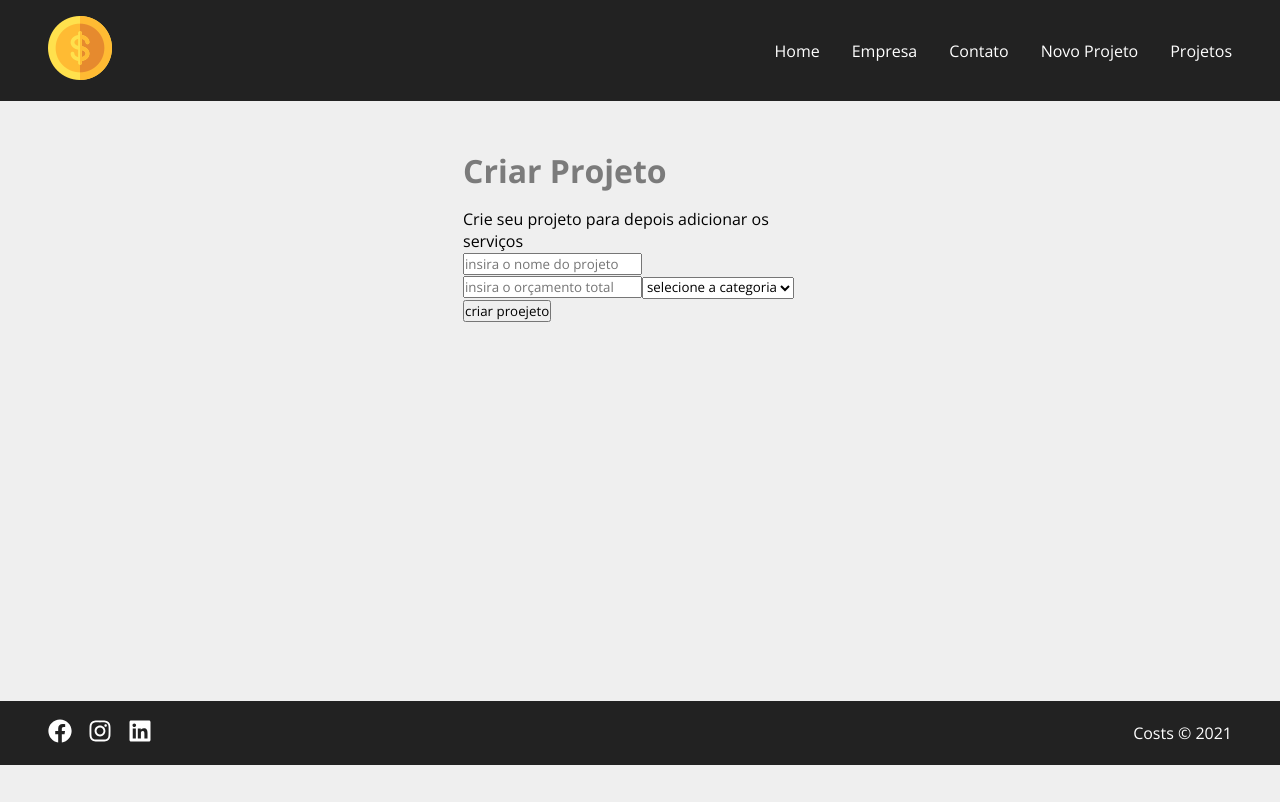
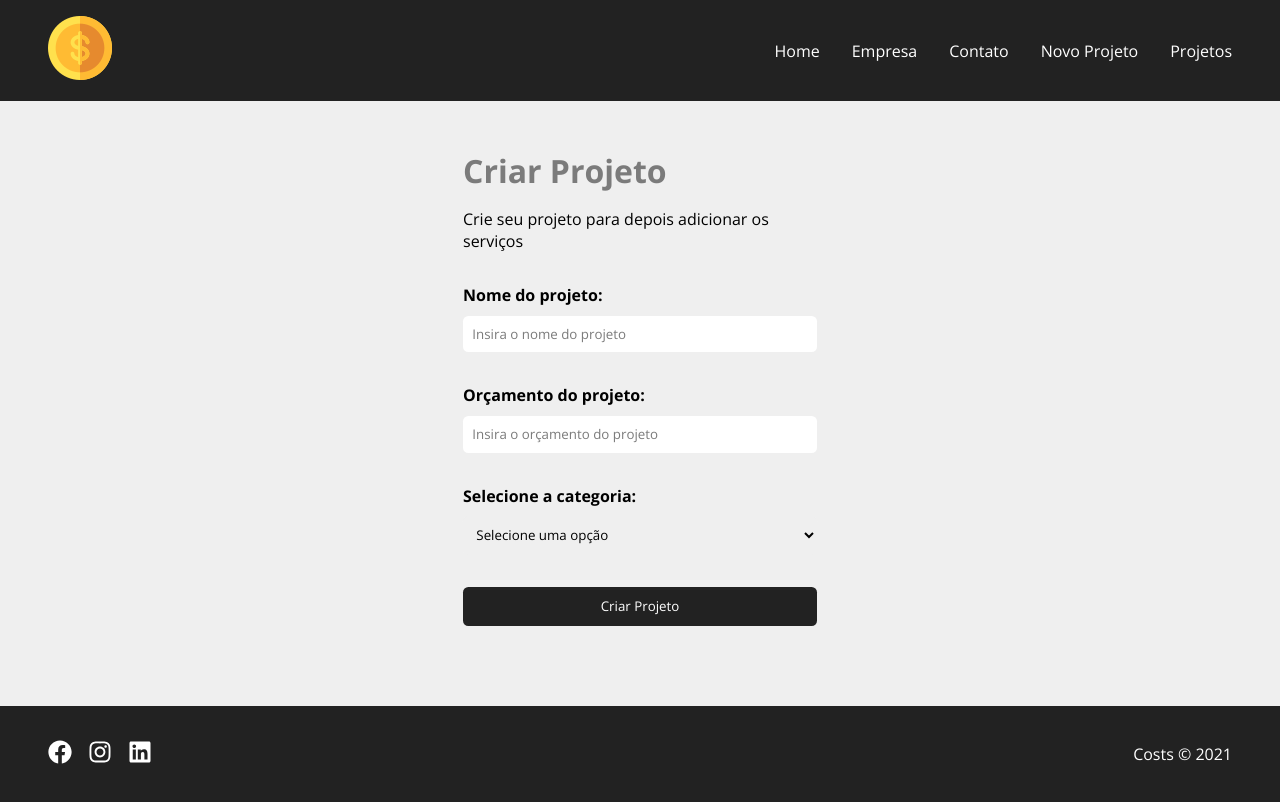
Before and after one commit to gabriel-ataidev/coin-project, a React (Create React App) app: page /newproject in a window 1280 px wide. Built offline with nearby package versions, Linux system fonts and the light colour scheme.

Commit message:
input components all set

```diff
--- /dev/null
+++ b/src/components/form/Input.js
@@ -0,0 +1,11 @@
+import styles from './Input.module.css'
+function Input({type, text, name, placeholder, handleOnChange, value}) {
+    return(
+        <div className={styles.form_control}>
+            <label htmlFor={name}>{text}:</label>
+                <input type={type} name={name} id={name} placeholder={placeholder} onChange={handleOnChange} value={value} />
+        </div>
+    )
+}
+
+export default Input
--- /dev/null
+++ b/src/components/form/Input.module.css
@@ -0,0 +1,17 @@
+.form_control{
+    display: flex;
+    flex-direction: column;
+    margin-bottom: 1em;
+}
+.form_control label{
+    margin-bottom: .6em;
+    font-weight: bold;
+}
+.form_control input{
+    padding: .7em;
+    border-radius: .4em;
+    border: none;
+}
+.form_control input::placeholder{
+    color: #7b7b7b;
+}
--- /dev/null
+++ b/src/components/form/Select.js
@@ -0,0 +1,14 @@
+import styles from "./Select.module.css";
+function Select({options, text, name, placeholder, handleOnChange, value}) {
+  return (
+    <div className={styles.form_control}>
+      <label htmlFor={name}>{text}:</label>
+      <select name={name} id={name}>
+        <option disabled selected>Selecione uma opção</option>
+        <option>Selecione uma opção</option>
+      </select>
+    </div>
+  );
+}
+
+export default Select;
--- /dev/null
+++ b/src/components/form/Select.module.css
@@ -0,0 +1,14 @@
+.form_control{
+    display: flex;
+    flex-direction: column;
+    margin-bottom: 1em;
+}
+.form_control label{
+    margin-bottom: .6em;
+    font-weight: bold;
+}
+.form_control select{
+    padding: .7em;
+    border-radius: .4em;
+    border: none;
+}
--- /dev/null
+++ b/src/components/form/SubmitButton.js
@@ -0,0 +1,6 @@
+import styles from "./SubmitButton.module.css";
+function SubmitButton({text}) {
+  return <button className={styles.btn}>{text}</button>
+}
+
+export default SubmitButton;
--- /dev/null
+++ b/src/components/form/SubmitButton.module.css
@@ -0,0 +1,13 @@
+.btn{
+    background: #222;
+    color: #fff;
+    padding: 0.8em 1.2em;
+    text-decoration: none;
+    transition: .4s ease-in-out;
+    cursor: pointer;
+    border: none;
+    border-radius: .4em;
+}
+.btn:hover{
+    color: #ffbb33;
+}
--- a/src/components/layout/Footer.js
+++ b/src/components/layout/Footer.js
@@ -1,17 +1,25 @@
-import {FaFacebook, FaInstagram, FaLinkedin} from 'react-icons/fa'
-import styles from './Footer.module.css'
+import {FaFacebook, FaInstagram, FaLinkedin} from "react-icons/fa";
+import styles from "./Footer.module.css";
 
-function Footer(){
-    return(
-        <footer className={styles.footer}>
-            <ul className={styles.social_list}>
-                <li><FaFacebook/></li>
-                <li><FaInstagram/></li>
-                <li><FaLinkedin/></li>
-            </ul>
-            <span>Costs &copy; 2021</span>
-        </footer>
-    )
+function Footer() {
+  return (
+    <div className={styles.footer_container}>
+      <footer className={styles.footer}>
+        <ul className={styles.social_list}>
+          <li>
+            <FaFacebook />
+          </li>
+          <li>
+            <FaInstagram />
+          </li>
+          <li>
+            <FaLinkedin />
+          </li>
+        </ul>
+        <span>Costs &copy; 2021</span>
+      </footer>
+    </div>
+  );
 }
 
-export default Footer
+export default Footer;
--- a/src/components/layout/Footer.module.css
+++ b/src/components/layout/Footer.module.css
@@ -1,11 +1,14 @@
+.footer_container{
+    background: #222;
+    max-width: 100%;
+    padding: 1em 3em;
+}
 .footer{
     display: flex;
     text-align: center;
     justify-content: space-between;
     align-items: center;
-    background: #222;
     color: #fff;
-    padding: 1em 3em;
     height: 8vh;
     max-width: 1300px;
     margin: 0 auto;
--- a/src/components/pages/NewProject.js
+++ b/src/components/pages/NewProject.js
@@ -6,7 +6,7 @@
     <div className={styles.newproject_container}>
       <h1>Criar Projeto</h1>
       <p>Crie seu projeto para depois adicionar os serviços</p>
-      <ProjectForm/>
+      <ProjectForm btnText="Criar Projeto"/>
     </div>
   );
 }
--- a/src/components/project/ProjectForm.js
+++ b/src/components/project/ProjectForm.js
@@ -1,12 +1,14 @@
-function ProjectForm() {
+import styles from './ProjectForm.module.css'
+import Input from '../form/Input'
+import Select from '../form/Select'
+import SubmitButton from '../form/SubmitButton'
+function ProjectForm({btnText}) {
     return (
-        <form>
-            <input type="text" placeholder="insira o nome do projeto"/>
-            <input type="number" placeholder="insira o orçamento total"/>
-            <select name="category_id">
-                <option disabled selected>selecione a categoria</option>
-            </select>
-            <input type="submit" value="criar proejeto"/>
+        <form className={styles.form}>
+            <Input type='type' text='Nome do projeto' name='name' placeholder='Insira o nome do projeto' />
+            <Input type='number' text='Orçamento do projeto' name='budget' placeholder='Insira o orçamento do projeto' />
+            <Select name="category_id" text="Selecione a categoria"/>
+            <SubmitButton text={btnText}/>
         </form>
     )
 }
--- /dev/null
+++ b/src/components/project/ProjectForm.module.css
@@ -0,0 +1,7 @@
+.form{
+    display: flex;
+    width: 100%;
+    margin: 2em 0;
+    flex-direction: column;
+    gap: 1em;
+}
```
